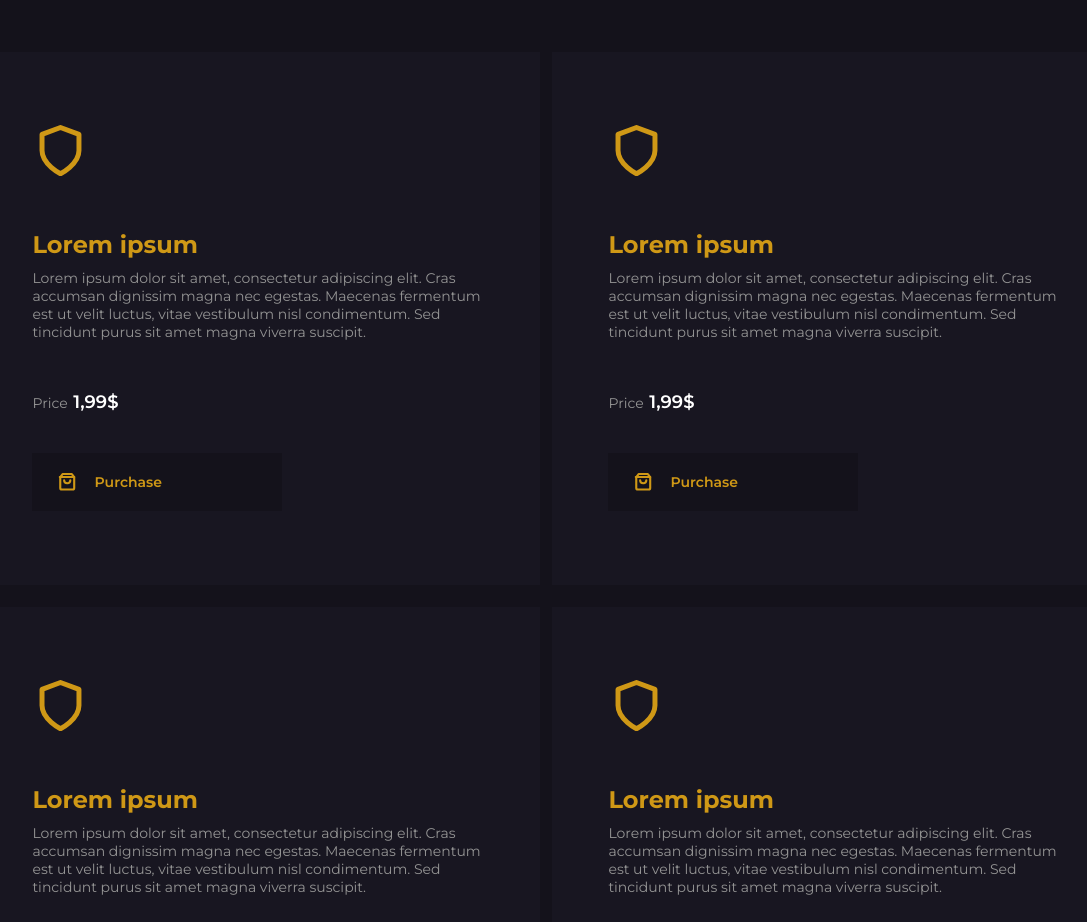
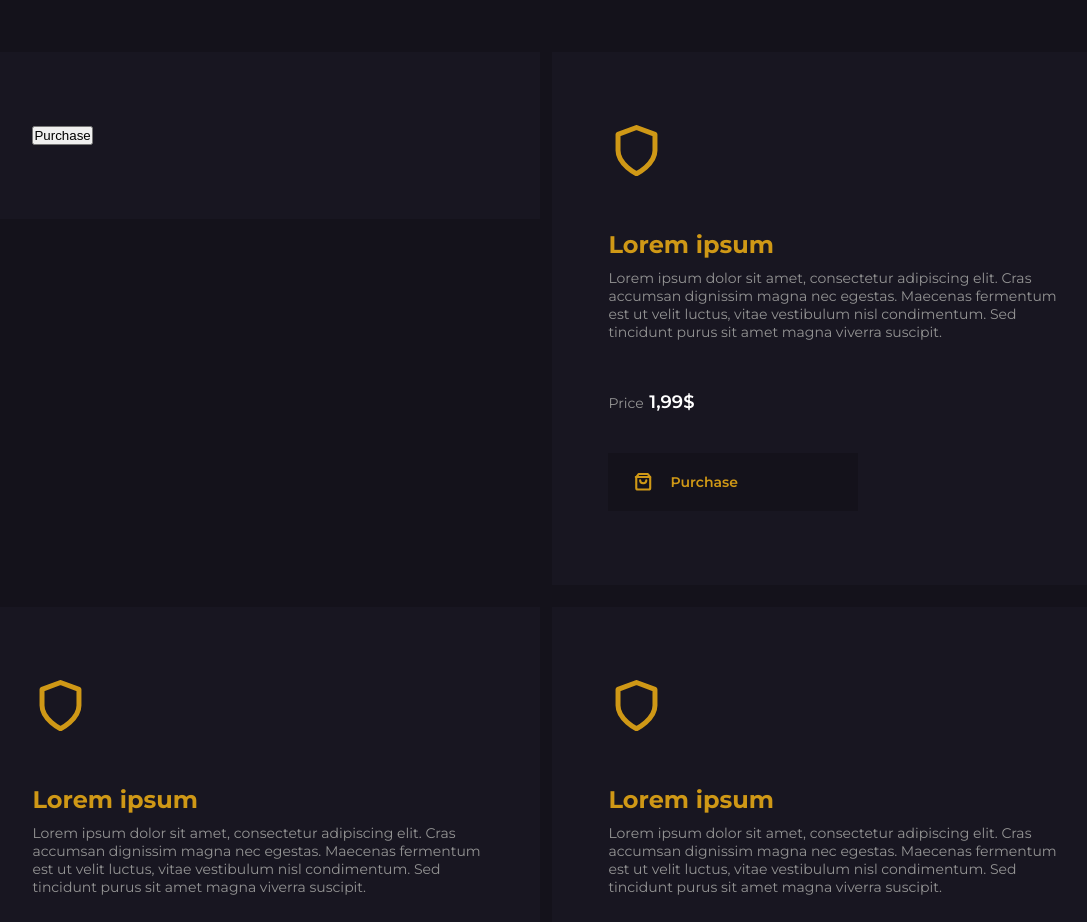
Before and after one commit to raisenshops/raisenshops.github.io, a plain HTML site: page index.html in a window 1280 px wide. Shown: the part 2311-3233 px from the top of the page, without its empty margins (88-1175 px from the left). Drawn offline with nearby package versions, Linux system fonts and the light colour scheme; a script that the page names is missing.

Commit message:
Update index.html

```diff
--- a/index.html
+++ b/index.html
@@ -258,30 +258,13 @@
 
                     <div class="shop__card">
 
-                        <svg class="shop__icon"  xmlns="http://www.w3.org/2000/svg" width="47.719" height="51.149" viewBox="0 0 33.719 41.149">
-                            <path id="shield" d="M18.859,39.149s14.859-7.43,14.859-18.574v-13L18.859,2,4,7.572v13C4,31.719,18.859,39.149,18.859,39.149Z" transform="translate(-2)" fill="none" stroke="#cf9816" stroke-linecap="round" stroke-linejoin="round" stroke-width="4"/>
-                        </svg>
-
-                        <h2 class="shop__card__title">Lorem ipsum</h2>
-                        <p class="shop__card__description">Lorem ipsum dolor sit amet, consectetur adipiscing elit. Cras
-                            accumsan dignissim magna nec egestas. Maecenas fermentum est ut velit luctus, vitae
-                            vestibulum nisl condimentum. Sed tincidunt purus sit amet magna viverra suscipit.</p>
-
-                        <p class="shop__card__price">Price <span>1,99$</span></p>
-
-                        <div data-sellix-product="1111111"
-                             type="submit"
-                             alt="Buy Now with sellix.io" class="shop__card__purchase">
-                            <svg class="shop__card__icon"  xmlns="http://www.w3.org/2000/svg" width="16.586" height="17.624" viewBox="0 0 15.586 16.624">
-                                <g id="shopping-bag" transform="translate(1 1)">
-                                    <path id="Path_3" data-name="Path 3" d="M5.194,2,3,4.925V15.161a1.462,1.462,0,0,0,1.462,1.462H14.7a1.462,1.462,0,0,0,1.462-1.462V4.925L13.968,2Z" transform="translate(-2.575 -2)" fill="none" stroke="#cf9816" stroke-linecap="round" stroke-linejoin="round" stroke-width="2"/>
-                                    <line id="Line_2" data-name="Line 2" x2="13.586" transform="translate(0 2.736)" fill="none" stroke="#cf9816" stroke-linecap="round" stroke-linejoin="round" stroke-width="2"/>
-                                    <path id="Path_4" data-name="Path 4" d="M13.849,10A2.925,2.925,0,0,1,8,10" transform="translate(-3.92 -4.151)" fill="none" stroke="#cf9816" stroke-linecap="round" stroke-linejoin="round" stroke-width="2"/>
-                                </g>
-                            </svg>
-
+                        <button
+                            data-sellix-product="66d3fcf6bfb7e"
+                            type="submit"
+                            alt="Buy Now with sellix.io"
+                        >
                             Purchase
-                        </div>
+                        </button>
 
                     </div>
 
```
